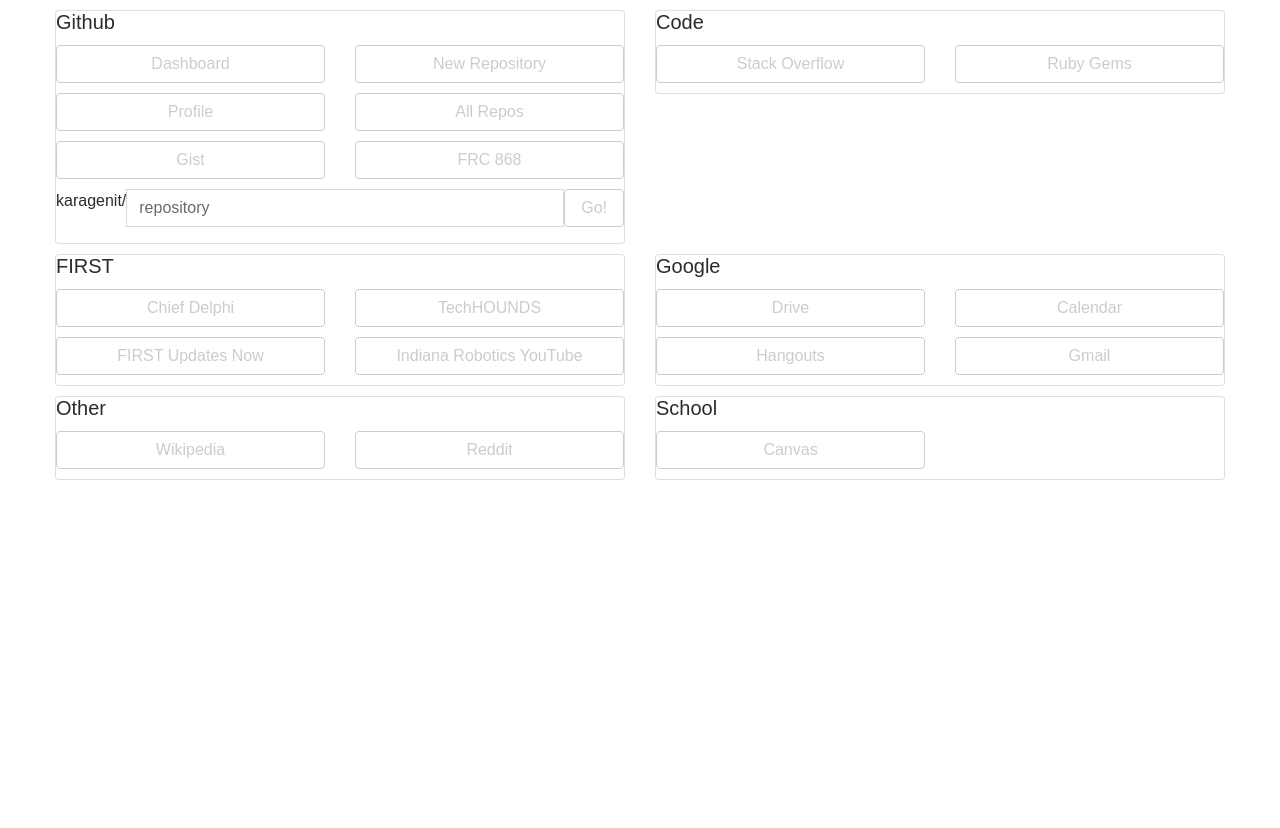
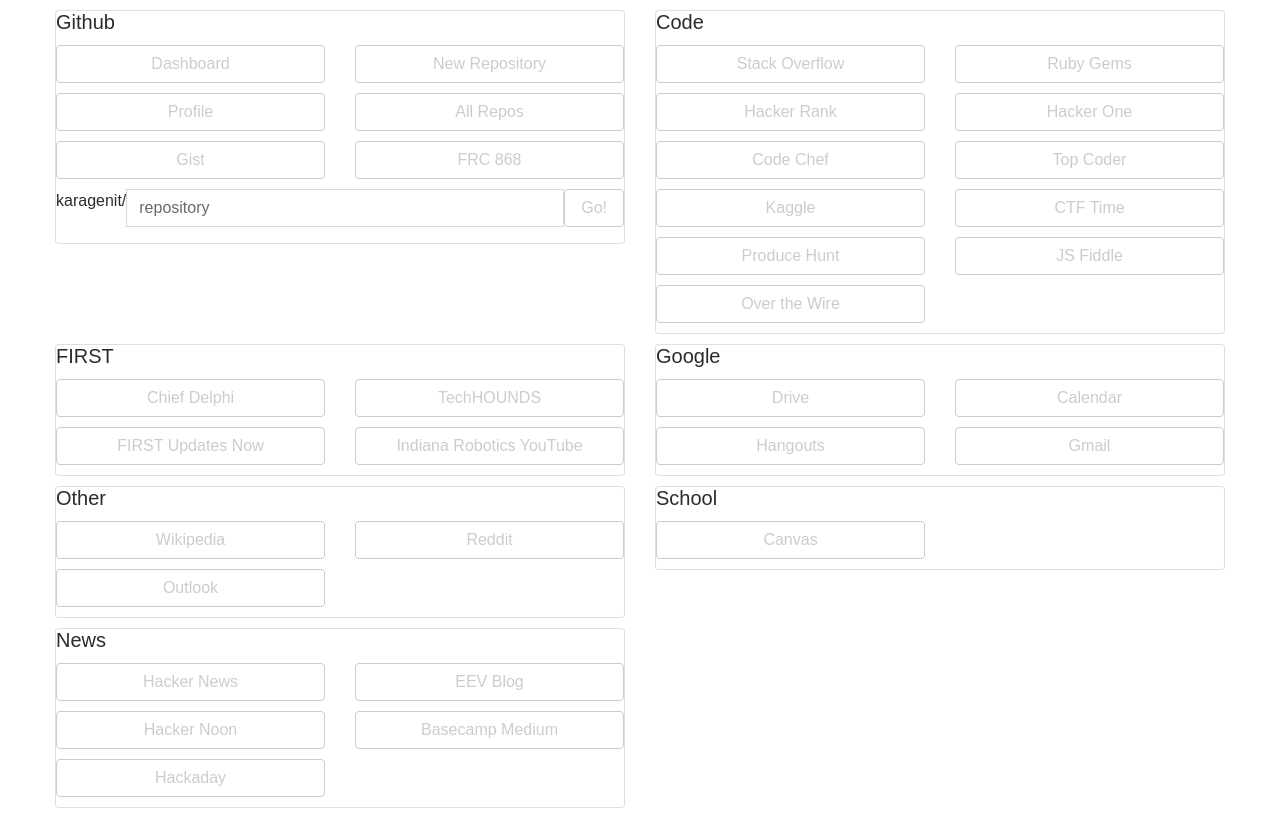
Before and after one commit to karagenit/homepage, a React (Create React App) app: page / in a window 1280 px wide. Before the commit the page ends 800 px from the top, so only its background shows below. Built offline with nearby package versions, Linux system fonts and the light colour scheme.

Commit message:
Add Links

```diff
--- a/src/data.js
+++ b/src/data.js
@@ -45,6 +45,42 @@
             {
                 name: 'Ruby Gems',
                 url: 'https://rubygems.org/profiles/karagenit'
+            },
+            {
+                name: 'Hacker Rank',
+                url: 'https://hackerrank.com'
+            },
+            {
+                name: 'Hacker One',
+                url: 'https://hackerone.com'
+            },
+            {
+                name: 'Code Chef',
+                url: 'https://codechef.com'
+            },
+            {
+                name: 'Top Coder',
+                url: 'https://topcoder.com'
+            },
+            {
+                name: 'Kaggle',
+                url: 'https://kaggle.com'
+            },
+            {
+                name: 'CTF Time',
+                url: 'https://ctftime.org'
+            },
+            {
+                name: 'Produce Hunt',
+                url: 'https://producthunt.com/topics/open-source'
+            },
+            {
+                name: 'JS Fiddle',
+                url: 'https://jsfiddle.net'
+            },
+            {
+                name: 'Over the Wire',
+                url: 'https://overthewire.org'
             }
         ]
     },
@@ -100,6 +136,10 @@
             {
                 name: 'Reddit',
                 url: 'https://reddit.com'
+            },
+            {
+                name: 'Outlook',
+                url: 'https://outlook.com'
             }
         ]
     },
@@ -111,6 +151,31 @@
                 url: 'https://carmel.instructure.com'
             }
         ]
+    },
+    {
+        name: 'News',
+        links: [
+            {
+                name: 'Hacker News',
+                url: 'https://news.ycombinator.com'
+            },
+            {
+                name: 'EEV Blog',
+                url: 'https://eevblog.com'
+            },
+            {
+                name: 'Hacker Noon',
+                url: 'https://hackernoon.com'
+            },
+            {
+                name: 'Basecamp Medium',
+                url: 'https://m.signalvnoise.com'
+            },
+            {
+                name: 'Hackaday',
+                url: 'https://hackaday.com'
+            }
+        ]
     }
 ]
 
```
